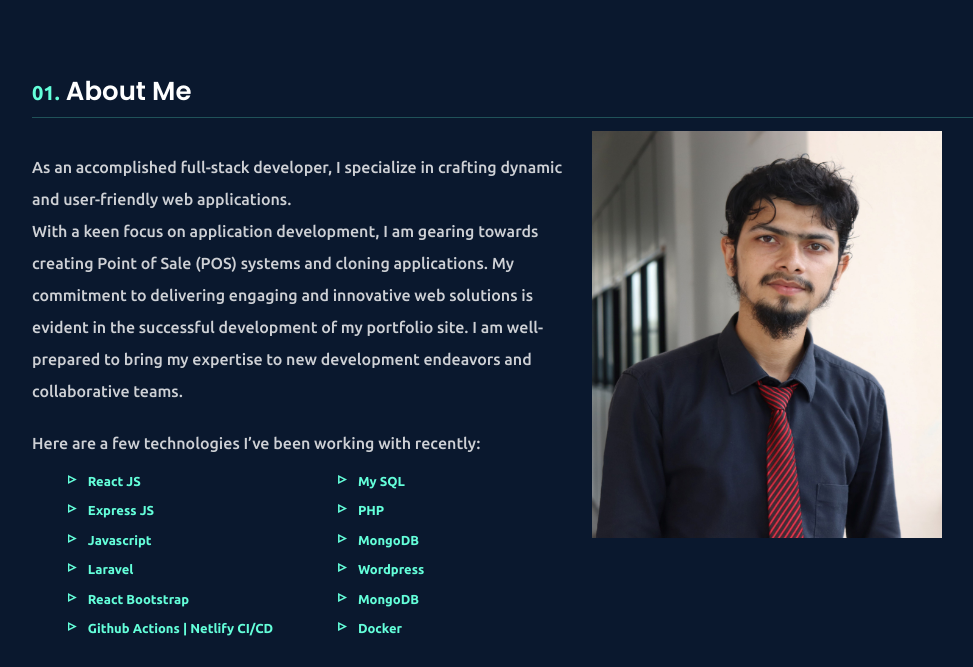
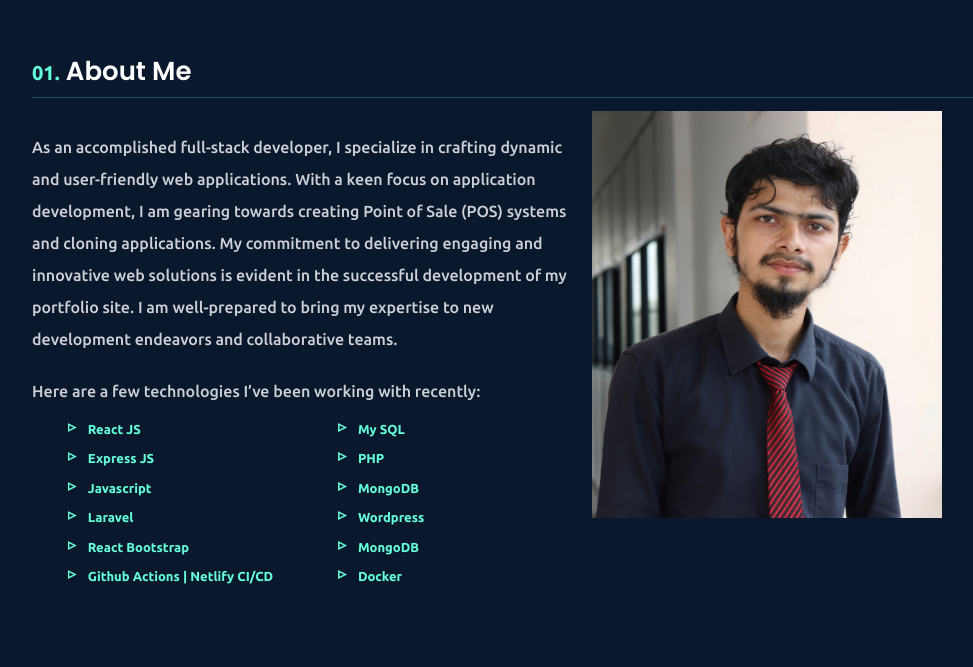
Before and after one commit to Sharjun-Hussain/Portfolio-Sharjun-Hussain, a React (Vite) app: page / in a window 1280 px wide. Shown: the part 893-1560 px from the top of the page, without its empty margins (58-1031 px from the left). Built offline with nearby package versions, Linux system fonts and the light colour scheme.

Commit message:
Add Animation About Section

```diff
--- a/src/Components/About.jsx
+++ b/src/Components/About.jsx
@@ -1,10 +1,17 @@
 // import { Suspense, } from "react";
 import { Col, Container, Row } from "react-bootstrap";
 import My from "../assets/My.jpg";
+import { motion } from "framer-motion";
 import { LazyLoadImage } from "react-lazy-load-image-component";
 
 const About = () => {
   return (
+
+    <motion.div
+      initial={{ opacity: 0, y: 0 }}
+      whileInView={{ opacity: 1, y: -20 }}
+      transition={{ duration: 1 , delay:0.5}}
+    >
     <Container id="about" className=" about-section ">
       <Row>
         <Col>
@@ -23,7 +30,7 @@ const About = () => {
         <Col md={6} xs={12} className="order-1 order-md-0">
           <p>
             As an accomplished full-stack developer, I specialize in crafting
-            dynamic and user-friendly web applications. <br /> With a keen focus on application
+            dynamic and user-friendly web applications. With a keen focus on application
             development, I am gearing towards creating Point of Sale (POS)
             systems and cloning applications. My commitment to delivering
             engaging and innovative web solutions is evident in the successful
@@ -71,6 +78,7 @@ const About = () => {
         </Col>
       </Row>
     </Container>
+    </motion.div>
   );
 };
 
```
